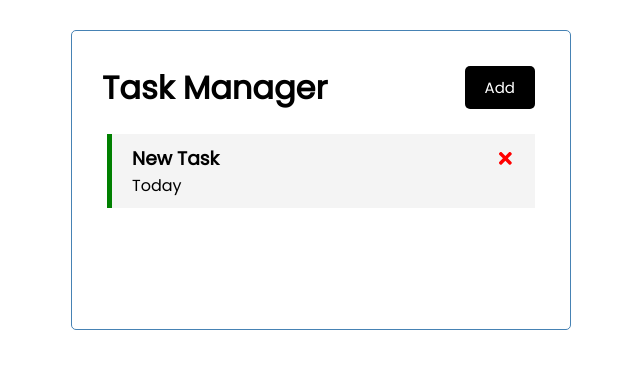
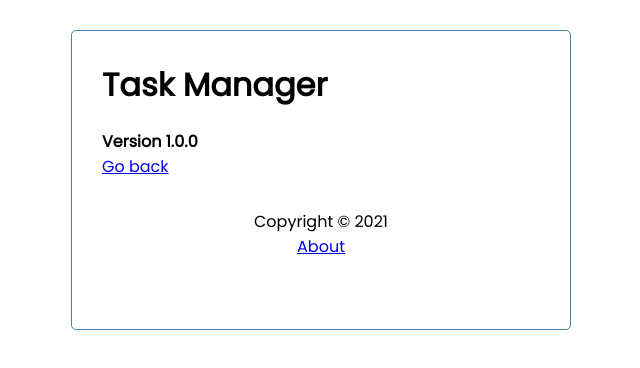
Before and after one commit to PierreBreny/task-manager, a React (Create React App) app: page /about in a window 1280 px wide. Shown: the top 368 px of the page, without its empty margins (319-959 px from the left). Built offline with nearby package versions, Linux system fonts and the light colour scheme; data requests are answered from the project's data file.

Commit message:
added routes

```diff
--- a/db.json
+++ b/db.json
@@ -1,10 +1,3 @@
 {
-  "tasks": [
-    {
-      "text": "New Task",
-      "day": "Today",
-      "reminder": true,
-      "id": 1
-    }
-  ]
+  "tasks": []
 }
--- a/package.json
+++ b/package.json
@@ -10,6 +10,7 @@
     "react": "^17.0.2",
     "react-dom": "^17.0.2",
     "react-icons": "^4.3.1",
+    "react-router-dom": "^5.3.0",
     "react-scripts": "4.0.3",
     "web-vitals": "^1.1.2"
   },
--- a/src/App.js
+++ b/src/App.js
@@ -1,4 +1,7 @@
 import { useState, useEffect } from "react"
+import { BrowserRouter as Router, Route } from "react-router-dom"
+import Footer from "./components/Footer";
+import About from "./components/About";
 import Header from "./components/Header";
 import Tasks from "./components/Tasks";
 import AddTask from "./components/AddTask"
@@ -82,11 +85,19 @@
 }
 
   return (
+    <Router>
     <div className="container">
       <Header onAdd={() => setShowAddTask(!showAddTask)} showAdd={showAddTask} />
-      {showAddTask && <AddTask onAdd={addTask} />}
-      {tasks.length > 0 ? (<Tasks tasks={tasks} onDelete={deleteTask} onToggle={toggleReminder} />) : ("No Tasks To Show")}
+      <Route path="/" exact render={(props) => (
+        <>
+          {showAddTask && <AddTask onAdd={addTask} />}
+          {tasks.length > 0 ? (<Tasks tasks={tasks} onDelete={deleteTask} onToggle={toggleReminder} />) : ("No Tasks To Show")}
+        </>
+      )}/>
+      <Route path="/about" component={About} />
+      <Footer />
     </div>
+    </Router>
   )
 }
 
--- /dev/null
+++ b/src/components/About.js
@@ -0,0 +1,13 @@
+// link from react allows the page to load faster by not refreshing the page"
+import { Link } from "react-router-dom"
+
+const About = () => {
+    return (
+        <div>
+            <h4>Version 1.0.0</h4>
+            <Link to="/">Go back</Link>
+        </div>
+    )
+}
+
+export default About
--- /dev/null
+++ b/src/components/Footer.js
@@ -0,0 +1,13 @@
+// link from react allows the page to load faster by not refreshing the page"
+import { Link } from "react-router-dom"
+
+const footer = () => {
+    return (
+        <footer className="">
+            <p>Copyright &copy; 2021</p>
+            <Link to="/about">About</Link>
+        </footer>
+    )
+}
+
+export default footer
--- a/src/components/Header.js
+++ b/src/components/Header.js
@@ -1,11 +1,17 @@
 import PropTypes from "prop-types"
+import { useLocation } from "react-router"
 import Button from "./Button"
 
 const Header = ({ title, onAdd, showAdd }) => {
+    const location = useLocation()
+
     return (
         <header className="header">
             <h1>{title}</h1>
+            {/* This line allows to see on which root we are currently on */}
+            {location.pathname === "/" && (
             <Button color={showAdd ? "red" : "black"} text={showAdd ? "Close" : "Add"} onClick={onAdd} />
+            )}
         </header>
     )
 }
```
Also changed, not shown: 1 other file (tests, documents, lock files or other folders).
